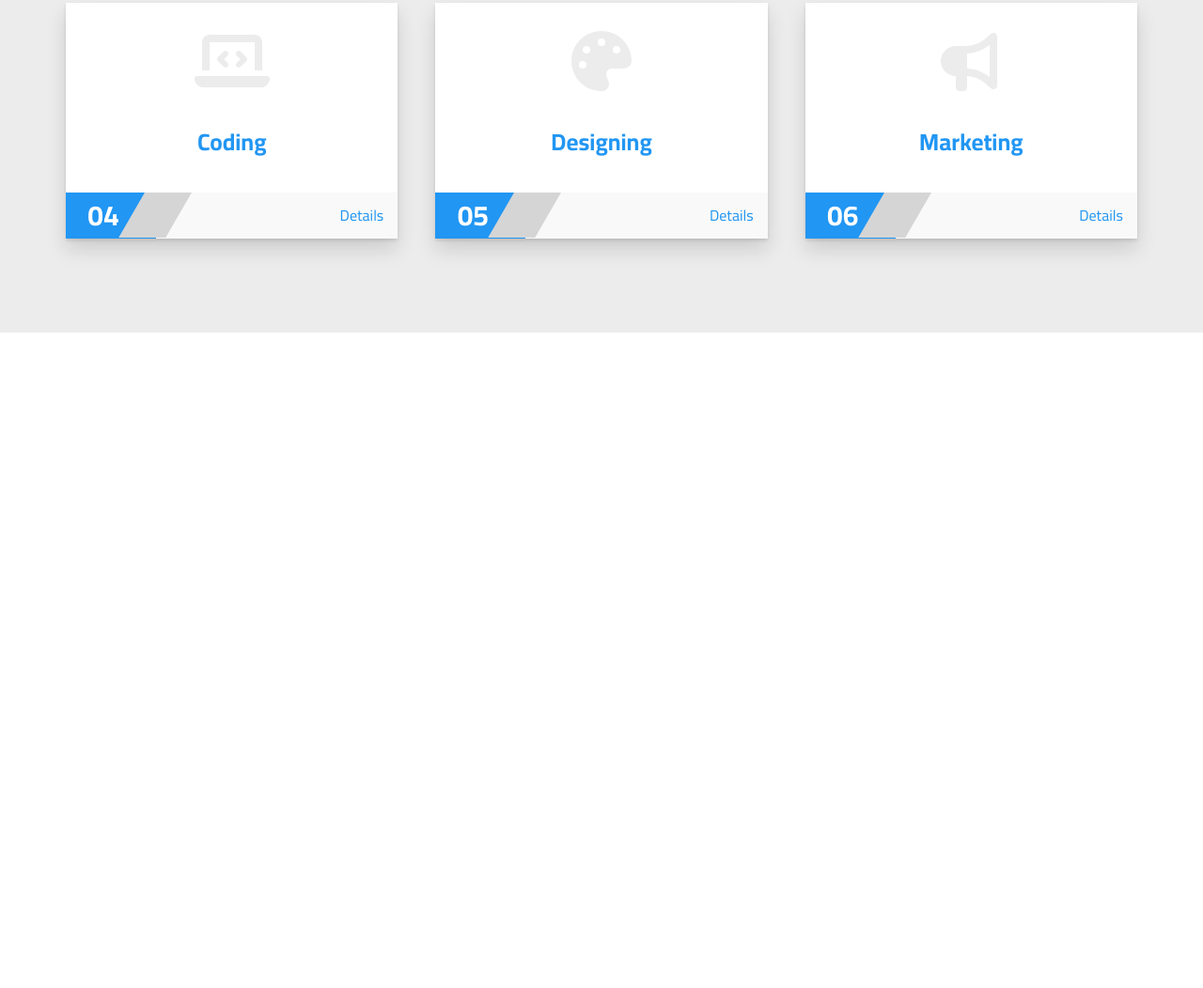
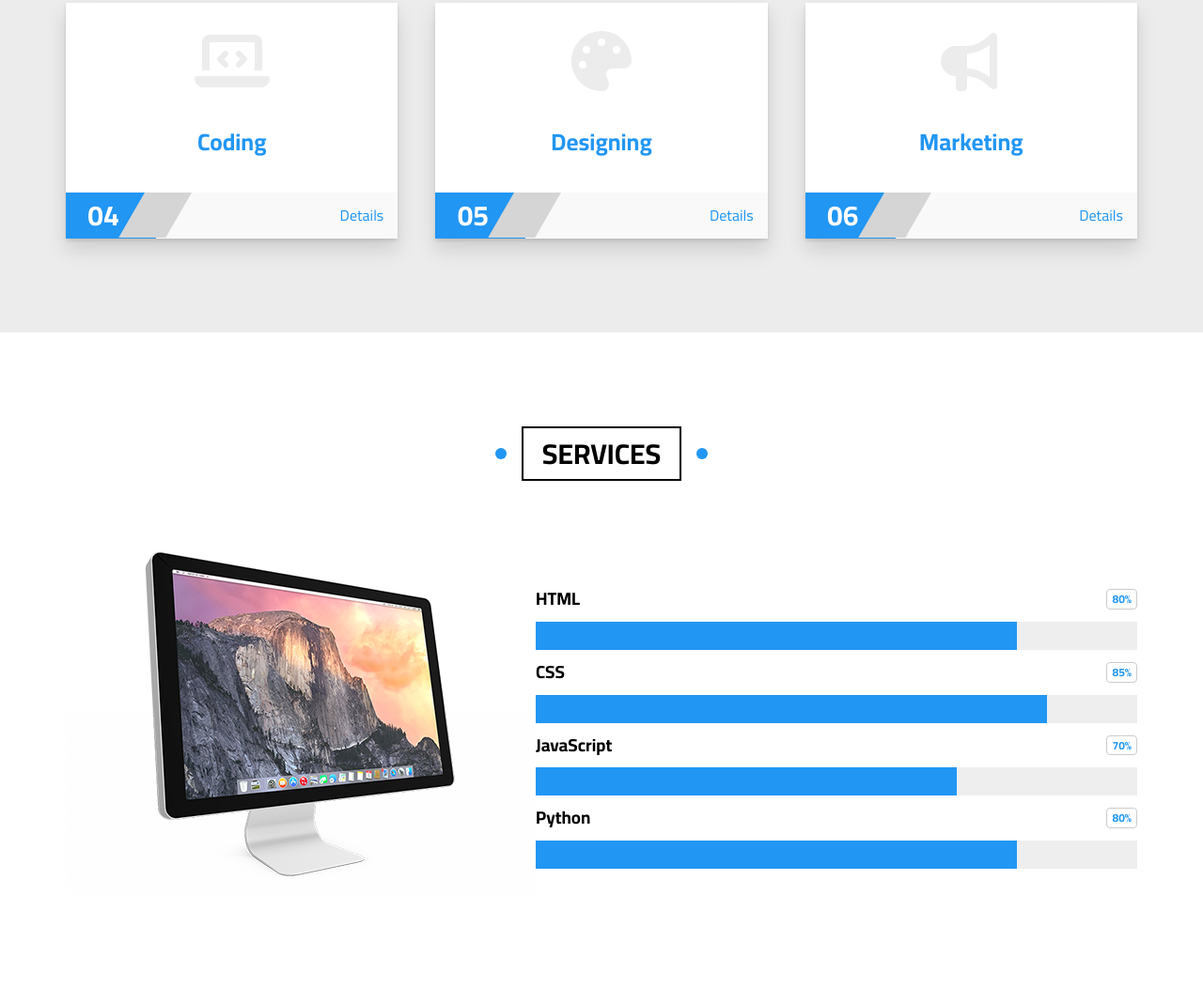
Before and after one commit to AhmedAltahan/altahan-demo-v1, a website: page index.html in a window 1280 px wide. Shown: the part 7161-8213 px from the top of the page at 94% size. Before the commit the page ends 7515 px from the top, so only its background shows below. Drawn offline with Linux system fonts and the light colour scheme.

Commit message:
done Skils section.

```diff
--- a/index.html
+++ b/index.html
@@ -774,6 +774,41 @@
         </div>
     </section>
 
+    <section class="skills">
+        <div class="main-title">
+            <h2>services</h2>
+        </div>
+        <div class="container">
+            <img src="assets/images/skills.png" alt="skill photo">
+            <div class="skill">
+                <div class="skill-content">
+                    <h3>HTML <span>80%</span></h3>
+                    <div class="bar">
+                        <div class="progress" style="width: 80%;" data-width="80%"></div>
+                    </div>
+                </div>
+                <div class="skill-content">
+                    <h3>CSS <span>85%</span></h3>
+                    <div class="bar">
+                        <div class="progress" style="width: 85%;" data-width="85%"></div>
+                    </div>
+                </div>
+                <div class="skill-content">
+                    <h3>JavaScript <span>70%</span></h3>
+                    <div class="bar">
+                        <div class="progress" style="width: 70%;" data-width="70%"></div>
+                    </div>
+                </div>
+                <div class="skill-content">
+                    <h3>Python <span>80%</span></h3>
+                    <div class="bar">
+                        <div class="progress" style="width: 80%;" data-width="80%"></div>
+                    </div>
+                </div>
+            </div>
+        </div>
+    </section>
+
     <!-- <script src="assets/js/bootstrap.bundle.min.js"></script> -->
     <script src="assets/js/all.min.js"></script>
     <noscript>Sorry you do not support javaScript</noscript>
--- a/sass/main.scss
+++ b/sass/main.scss
@@ -10,3 +10,4 @@
 @use "pages/testemonials";
 @use "pages/team-member";
 @use "pages/services";
+@use "pages/skills";
--- /dev/null
+++ b/sass/pages/_skills.scss
@@ -0,0 +1,66 @@
+
+$gray: #eee;
+$gray-v2 : #ccc;
+$white : white;
+$blue: #2196f3;
+
+
+.skills {
+    padding: 6.25rem 0;
+}
+
+.skills {
+    .container {
+        display: flex;
+        // justify-content: center;
+        align-items: center;
+    }
+}
+
+.skills {
+    .container {
+        .skill {
+            flex: 1;
+            .skill-content {
+
+                h3 {
+                    display: flex;
+                    justify-content: space-between;
+                    margin: 13px 0;
+
+                    span {
+                        font-size: 12px;
+                        border: 1px solid $gray-v2;
+                        border-radius: 4px;
+                        padding: 3px 5px;
+                        color:$blue;
+                    }
+                }
+
+                .bar {
+                    width: 100%;
+                    height: 30px;
+                    background-color: $gray;
+                    position: relative;
+                    .progress {
+                        position: absolute;
+                        top: 0;
+                        left: 0;
+                        height: 100%;
+                        background-color: $blue;
+                    }
+                }
+            }
+        }
+    }
+}
+
+.skills {
+    .container {
+        img {
+            @media (max-width : 992px ) {
+                display: none;
+            }
+        }
+    }
+}
```
Also changed, not shown: dist/css/main.css, 1 other file.
